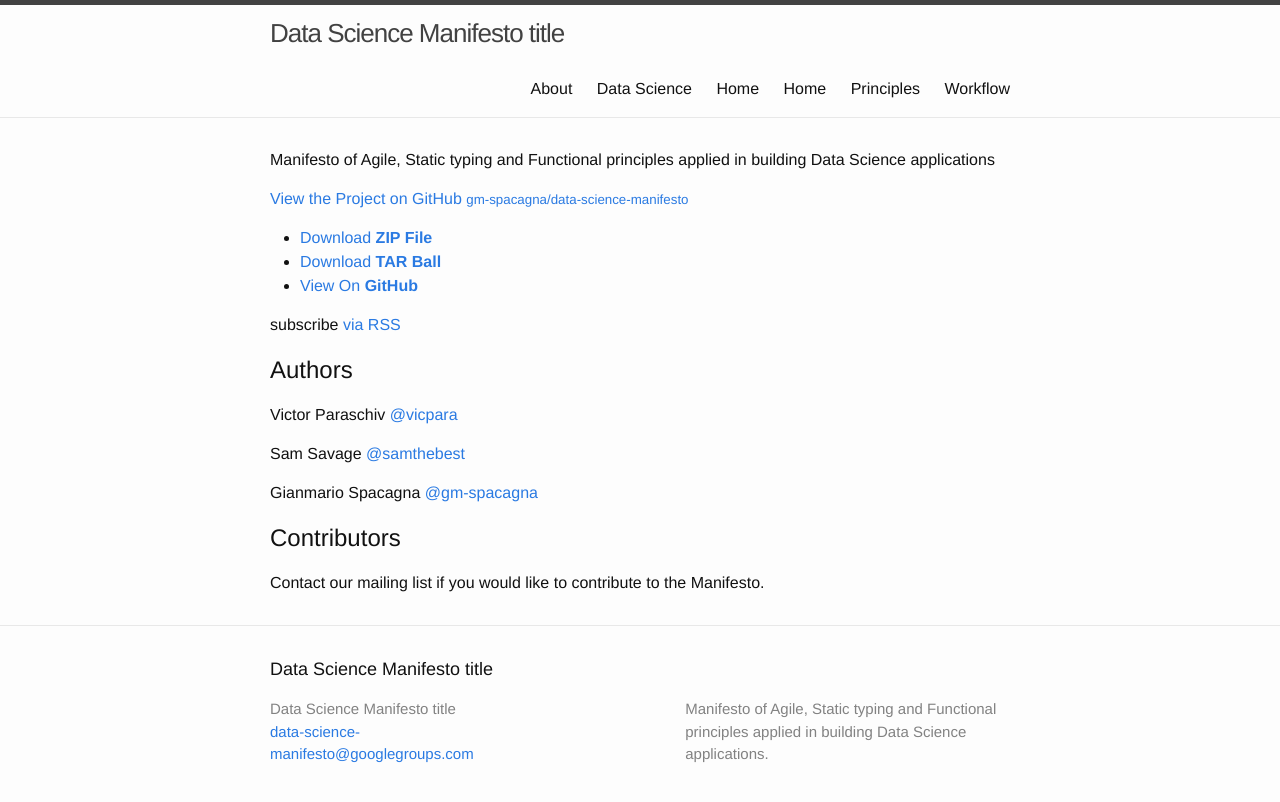
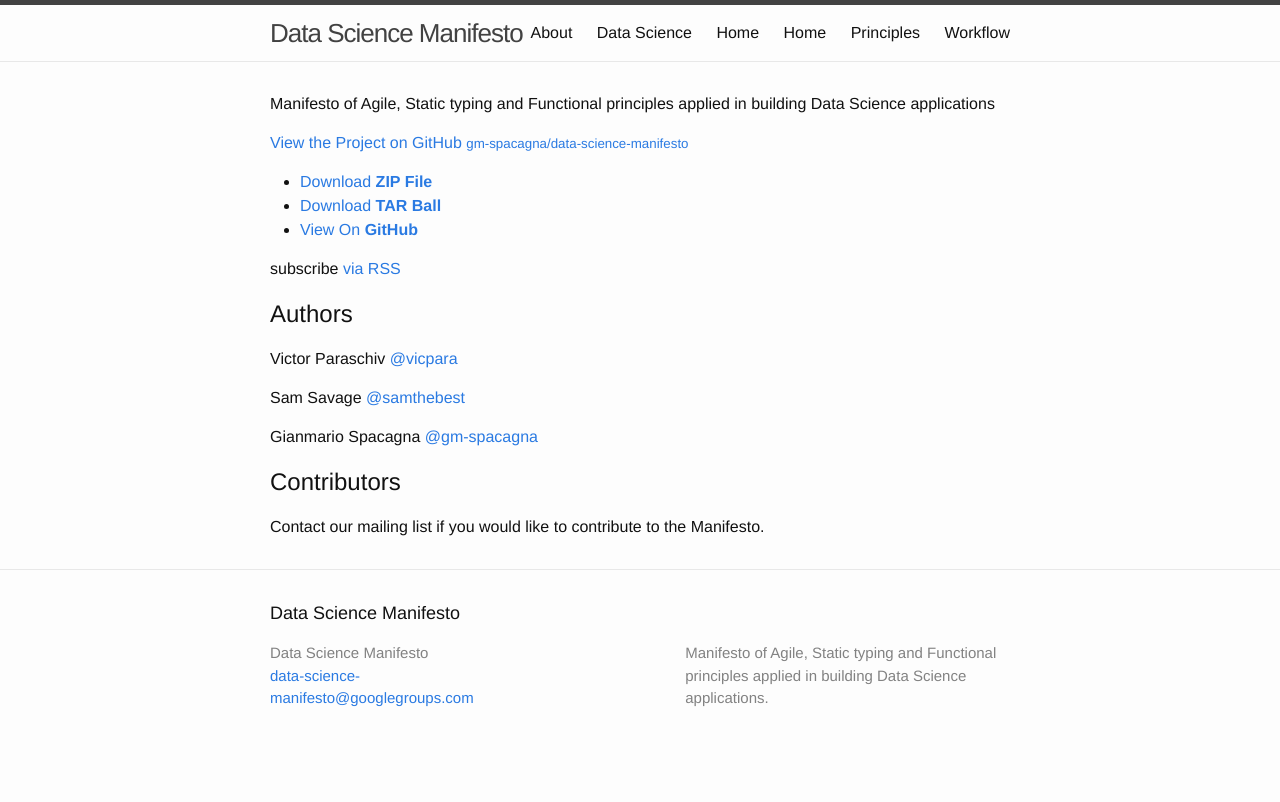
Before and after one commit to gm-spacagna/datasciencemanifesto-copy, a Jekyll site: the page built from index.html, in a window 1280 px wide. Shown: the top 802 px of the page. Built offline with Jekyll 4.4.1, drawn with Linux system fonts in a browser that asks for light colours.

Commit message:
restored original title

```diff
--- a/_config.yml
+++ b/_config.yml
@@ -1,5 +1,5 @@
 # Site settings
-title: Data Science Manifesto title
+title: Data Science Manifesto
 email: data-science-manifesto@googlegroups.com
 description: > # this means to ignore newlines until "baseurl:"
   Manifesto of Agile, Static typing and Functional principles applied in building Data Science applications.
```
